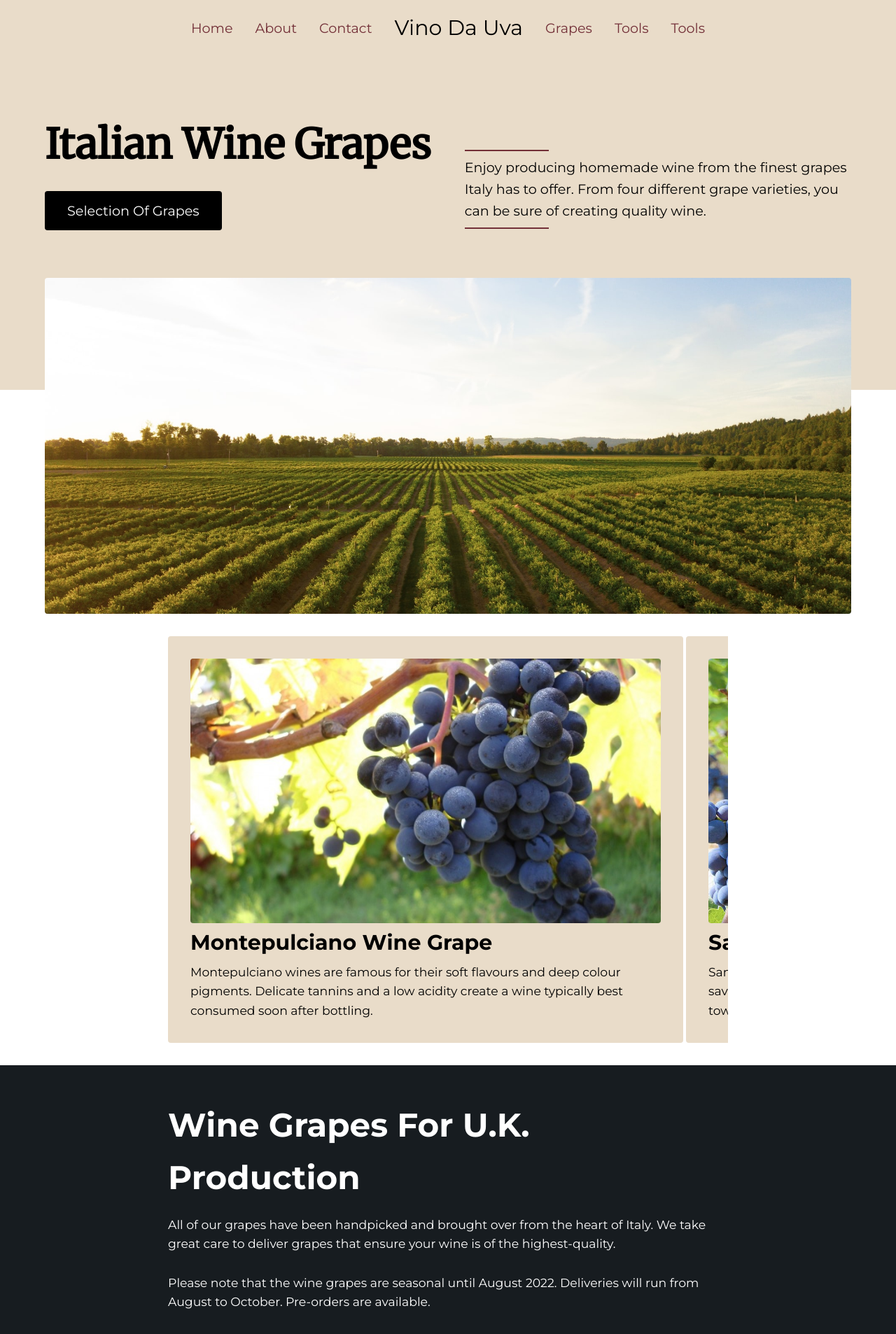
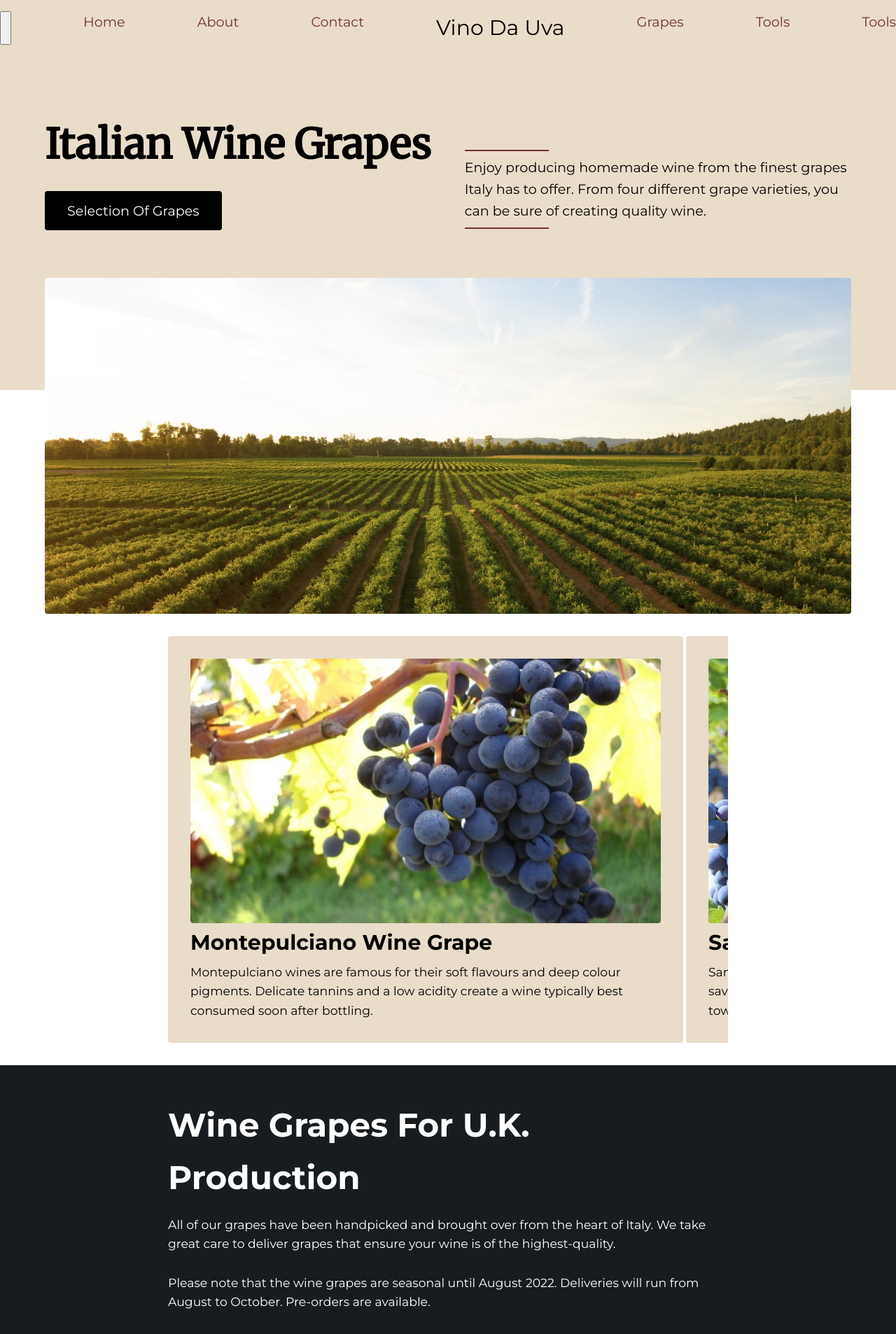
Before and after one commit to GG1982/vina-da-uva, a Jekyll site: the page built from index.html, in a window 1280 px wide. Shown: the top 1906 px of the page at 70% size. Built offline with Jekyll 4.4.1, drawn with Linux system fonts in a browser that asks for light colours.

```diff
--- a/_includes/header.html
+++ b/_includes/header.html
@@ -1,5 +1,8 @@
-<header class="header flex-center gap-2">
+<header class="header">
     <div class="logo capitalize">{{ page.brand }}</div>
+        <button class="nav-toggle" aria-label="toggle navigation">
+            <span class="hamburger"></span>
+        </button>
         <nav class="nav">
             <ul class="nav-list font--1 capitalize">
                 <li><a href="https://gg1982.github.io/vina-da-uva/" class="nav-link">Home</a></li>
--- a/_sass/main.scss
+++ b/_sass/main.scss
@@ -48,6 +48,11 @@
   --step-5: clamp(3.27rem, calc(2.75rem + 2.56vw), 4.58rem);
 }
 
+:focus {
+  outline: 3px solid $clr--accent;
+  outline-offset: 4px;
+}
+
 
 img {
   border-radius: var(--border-radius);
@@ -65,7 +70,6 @@
 }
 
 a {
-
   color: $clr--accent;
 }
 
@@ -119,10 +123,27 @@
 
 // Nav
 .header {
+  display: flex;
+  justify-content: space-between;
+
   padding: 1rem 0 2rem;
   flex-wrap: wrap;
   background-color: $clr--hero;
 }
+
+
+.nav {
+  position: fixed;
+  background-color: $clr--dark;
+  color: #fff;
+  top: 0;
+  bottom: 0;
+  left: 0;
+  right: 0;
+  z-index: 100;
+}
+
+
 
 .logo {
   text-align: center;
```
Also changed, not shown: 7 other files. Lines whose indentation alone changed are shown as unchanged.
